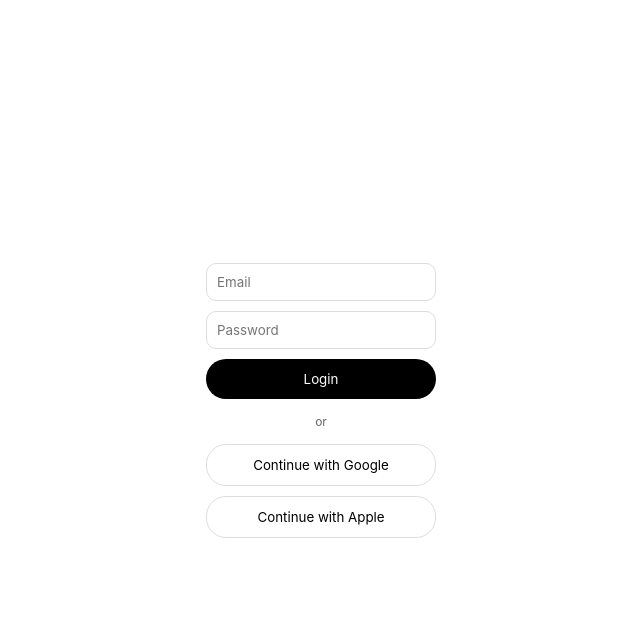
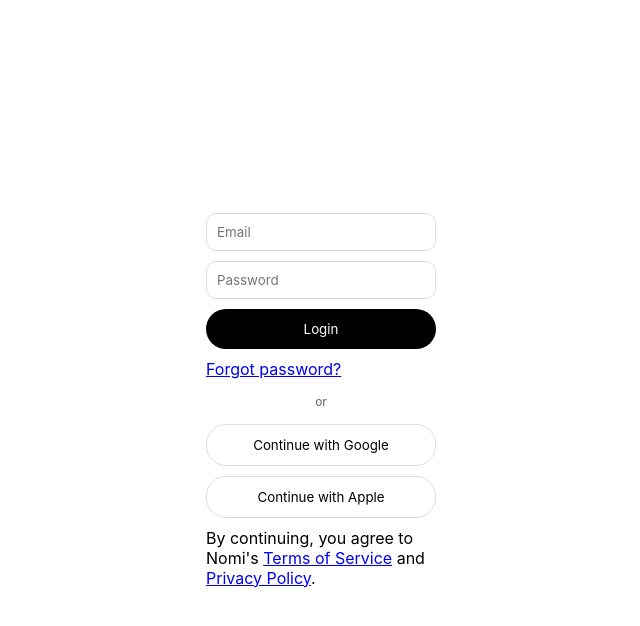
Before and after one commit to Kaskuo/cG9ycmFzXzEy, a plain HTML site: page index.html in a window 1280 px wide. Both pictures are taken after a click on the button "Login". Shown: the whole page, without its empty margins (319-959 px from the left). Drawn offline with Linux system fonts and the light colour scheme.

Commit message:
Update index.html

```diff
--- a/index.html
+++ b/index.html
@@ -28,10 +28,14 @@
     <input type="password" placeholder="Password">
     <button class="login-btn">Login</button>
 
+    <a class="forgot" href="#">Forgot password?</a>
+
     <div class="divider">or</div>
 
     <button class="oauth google">Continue with Google</button>
     <button class="oauth apple">Continue with Apple</button>
+
+    <p class="terms">By continuing, you agree to Nomi's <a href="#">Terms of Service</a> and <a href="#">Privacy Policy</a>.</p>
   </div>
 </div>
 
```
